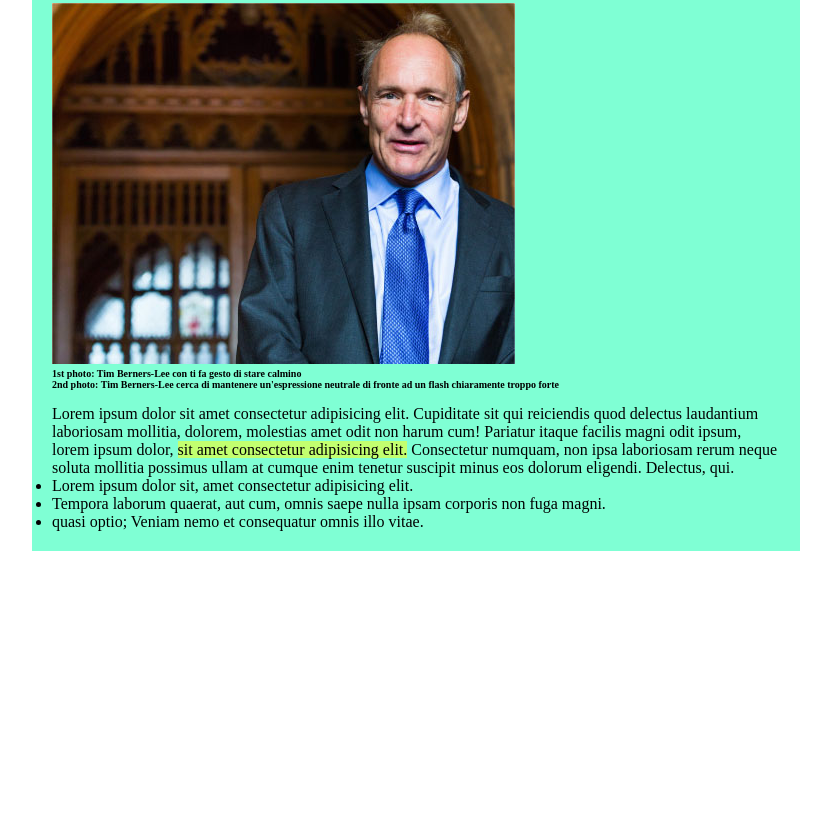
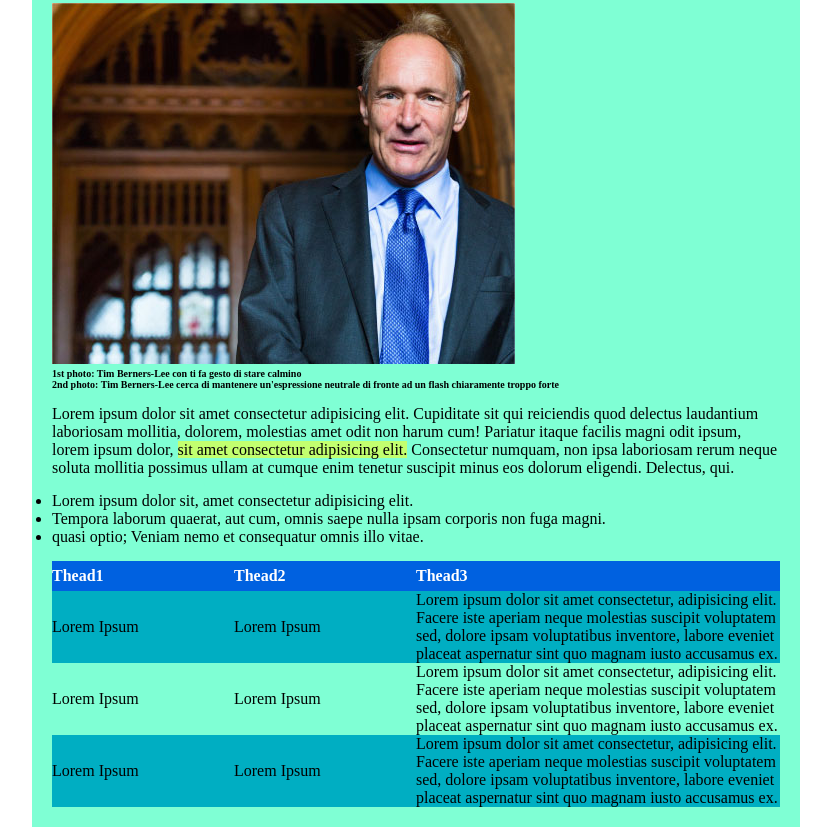
Before and after one commit to ieeah/html-css-booleaner, a plain HTML site: page index.html in a window 1280 px wide. Shown: the part 642-1469 px from the top of the page, without its empty margins (224-1055 px from the left). Before the commit the page ends 1193 px from the top, so only its background shows below. Drawn offline with Linux system fonts and the light colour scheme.

Commit message:
Add table

```diff
--- a/CSS/style.css
+++ b/CSS/style.css
@@ -52,10 +52,35 @@ main {
     font-weight: bold;
 }
 
-.content {
+.content, #lista, table {
     margin-top: 15px;
 }
 
 mark {
     background-color: rgba(238, 255, 46, 0.6);
 }
+
+table {
+    width: 100%;
+    border-collapse: collapse;
+}
+
+th, td {
+    width:25%;
+}
+
+.col-double {
+    width: 50%;
+}
+
+th {
+    text-align: left;
+    background-color: #0061e0;
+    color: white;
+
+    height: 30px;
+}
+
+.td-azure {
+    background-color: #00aec2;
+}
--- a/index.html
+++ b/index.html
@@ -50,11 +50,41 @@
 
                     <p>Lorem ipsum dolor sit amet consectetur adipisicing elit. Cupiditate sit qui reiciendis quod delectus laudantium laboriosam mollitia, dolorem, molestias amet odit non harum cum! Pariatur itaque facilis magni odit ipsum, lorem ipsum dolor, <mark>sit amet consectetur adipisicing elit.</mark> Consectetur numquam, non ipsa laboriosam rerum neque soluta mollitia possimus ullam at cumque enim tenetur suscipit minus eos dolorum eligendi. Delectus, qui.</p>
 
-                    <ul>
+                    <ul id="lista">
                         <li>Lorem ipsum dolor sit, amet consectetur adipisicing elit. </li>
                         <li>Tempora laborum quaerat, aut cum, omnis saepe nulla ipsam corporis non fuga magni.</li>
                         <li>quasi optio; Veniam nemo et consequatur omnis illo vitae.</li>
                     </ul>
+
+                    <!-- table -->
+                    <table>
+
+                        <thead>
+                            <th>Thead1</th>
+                            <th>Thead2</th>
+                            <th class="col-double">Thead3</th>
+                        </thead>
+
+                        <tbody >
+                            <tr class="td-azure">
+                                <td>Lorem Ipsum</td>
+                                <td>Lorem Ipsum</td>
+                                <td class="col-double">Lorem ipsum dolor sit amet consectetur, adipisicing elit. Facere iste aperiam neque molestias suscipit voluptatem sed, dolore ipsam voluptatibus inventore, labore eveniet placeat aspernatur sint quo magnam iusto accusamus ex.</td>
+                            </tr>
+                            <tr>
+                                <td>Lorem Ipsum</td>
+                                <td>Lorem Ipsum</td>
+                                <td class="col-double">Lorem ipsum dolor sit amet consectetur, adipisicing elit. Facere iste aperiam neque molestias suscipit voluptatem sed, dolore ipsam voluptatibus inventore, labore eveniet placeat aspernatur sint quo magnam iusto accusamus ex.</td>
+                            </tr>
+                            <tr class="td-azure">
+                                <td>Lorem Ipsum</td>
+                                <td>Lorem Ipsum</td>
+                                <td class="col-double">Lorem ipsum dolor sit amet consectetur, adipisicing elit. Facere iste aperiam neque molestias suscipit voluptatem sed, dolore ipsam voluptatibus inventore, labore eveniet placeat aspernatur sint quo magnam iusto accusamus ex.</td>
+                            </tr>
+
+                        </tbody>
+
+                    </table>
 
                 </div>
 
```
